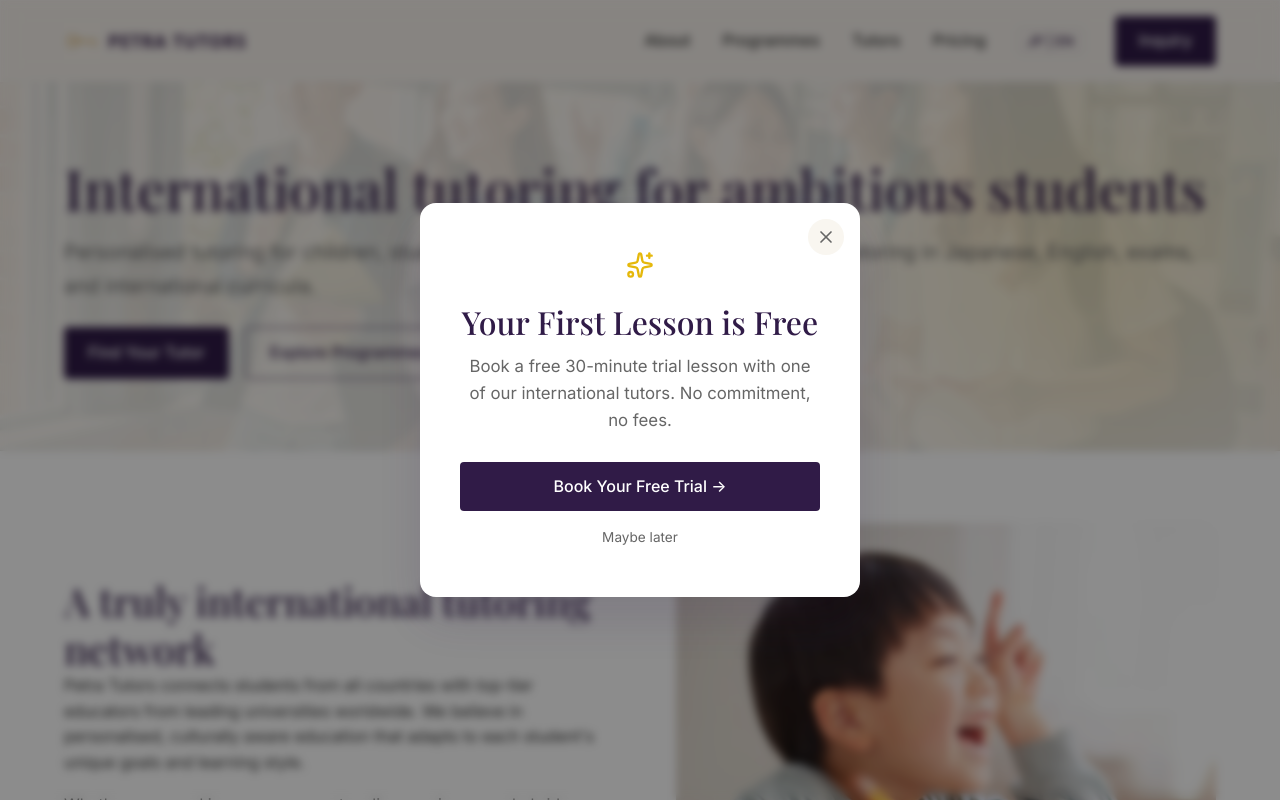
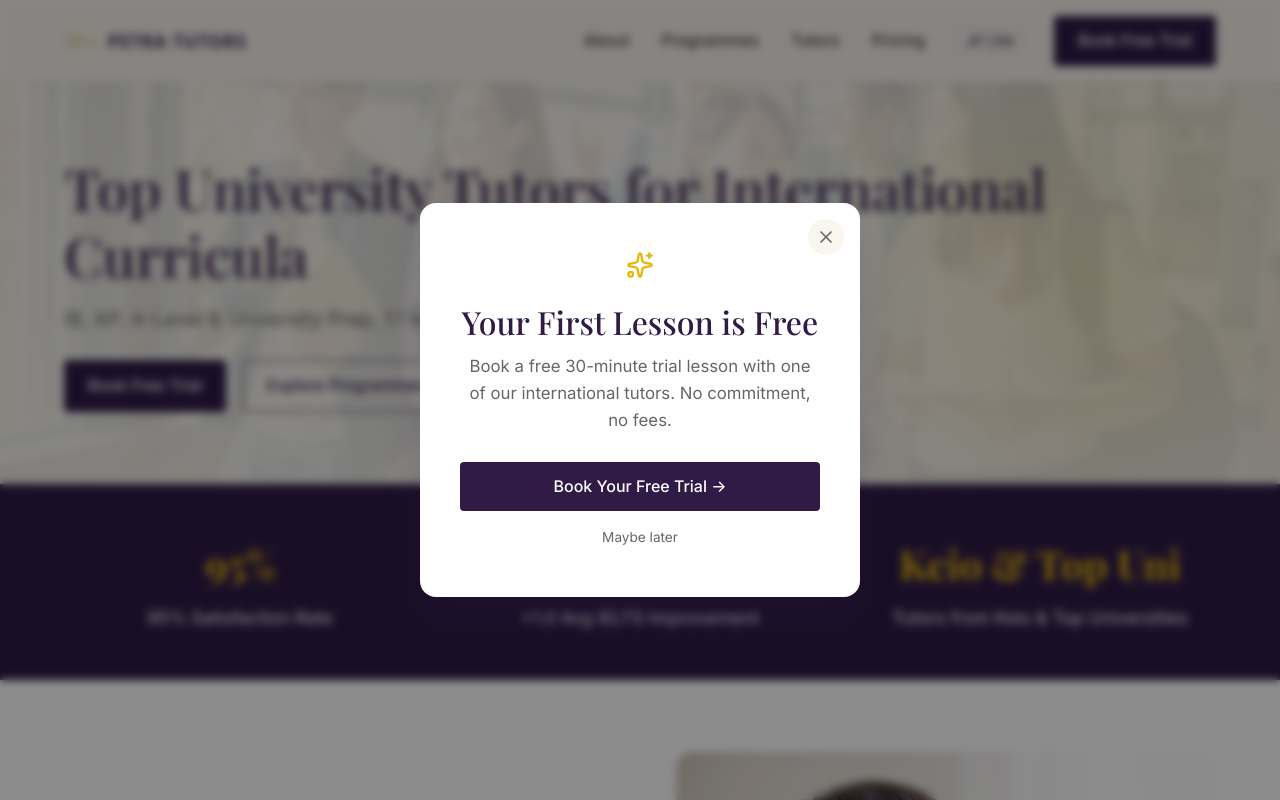
Before and after one commit to petratutorsadmin/petratutors, a React (Vite) app: page / in a window 1280 px wide. Shown: the top 800 px of the page. Built offline with nearby package versions, Linux system fonts and the light colour scheme; a web font is replaced by a local one.

Commit message:
feat: conversion optimization and clarity improvements

```diff
--- a/src/components/Footer.jsx
+++ b/src/components/Footer.jsx
@@ -30,7 +30,7 @@ export default function Footer() {
 
                 <div className={styles.contactCol}>
                     <h4 className={styles.colTitle}>{t('footer.contact')}</h4>
-                    <Link to="/inquiry" className={styles.link}>{t('footer.inquiry')}</Link>
+                    <Link to="/inquiry" className={`btn btn-primary ${styles.footerCta}`}>{t('footer.inquiry')}</Link>
                     <a href="mailto:admin@petratutors.com" className={styles.link}><Mail size={16} /> admin@petratutors.com</a>
                     <div className={styles.social}>
                         <a href="https://instagram.com/petratutors" target="_blank" rel="noopener noreferrer" aria-label="Instagram"><Instagram size={20} /></a>
--- a/src/components/Footer.module.css
+++ b/src/components/Footer.module.css
@@ -94,3 +94,15 @@
         gap: var(--space-lg);
     }
 }
+
+.footerCta {
+    background-color: var(--c-accent);
+    color: var(--c-navy);
+    margin-top: 0.5rem;
+    font-weight: 600;
+}
+
+.footerCta:hover {
+    background-color: var(--c-white);
+    color: var(--c-navy);
+}
--- a/src/locales/en.json
+++ b/src/locales/en.json
@@ -4,7 +4,7 @@
     "tutors": "Tutors",
     "pricing": "Pricing",
     "about": "About",
-    "inquiry": "Inquiry"
+    "inquiry": "Book Free Trial"
   },
   "footer": {
     "tagline": "International tutoring for ambitious students. Connecting globally minded learners with top-tier educators worldwide.",
@@ -15,12 +15,12 @@
     "pricing": "Pricing",
     "about": "About",
     "contact": "Contact",
-    "inquiry": "Submit Inquiry"
+    "inquiry": "Book Free Trial"
   },
   "home": {
-    "hero_title": "International tutoring for ambitious students",
-    "hero_subtitle": "Personalised tutoring for children, students, and professionals worldwide. Flexible tutoring in Japanese, English, exams, and international curricula.",
-    "cta_primary": "Find Your Tutor",
+    "hero_title": "Top University Tutors for International Curricula",
+    "hero_subtitle": "IB, AP, A-Level & University Prep. 1:1 lessons tailored to your goal.",
+    "cta_primary": "Book Free Trial",
     "cta_secondary": "Explore Programmes",
     "about_title": "A truly international tutoring network",
     "about_p1": "Petra Tutors connects students from all countries with top-tier educators from leading universities worldwide. We believe in personalised, culturally aware education that adapts to each student's unique goals and learning style.",
@@ -61,7 +61,11 @@
     "view_pricing": "View Full Pricing",
     "final_title": "Ready to achieve your goals?",
     "final_desc": "Connect with an international tutor today. We will reply with a recommended tutor and lesson plan.",
-    "final_cta": "Submit Inquiry"
+    "final_cta": "Book Free Trial",
+    "trust_stats_title": "Proven Results",
+    "trust_stats_1": "95% Satisfaction Rate",
+    "trust_stats_2": "+1.0 Avg IELTS Improvement",
+    "trust_stats_3": "Tutors from Keio & Top Universities"
   },
   "about": {
     "title": "About Petra Tutors",
@@ -185,8 +189,8 @@
     "contact": "Contact Us"
   },
   "inquiry": {
-    "title": "Let's start your journey",
-    "subtitle": "Tell us about your learning goals to book your free 30-minute trial lesson. We'll guide you through the next steps to finding the perfect international tutor.",
+    "title": "Book Your Free Trial",
+    "subtitle": "Free trial — no commitment. Tell us about your learning goals to get started.",
     "next_title": "What happens next?",
     "n1": "We review your inquiry and book your 30-min free trial.",
     "n2": "We'll send you a detailed form to confirm your availability and specific needs.",
@@ -213,7 +217,7 @@
     "subject_ph": "Ex. IB History, Business English, AP Maths",
     "goal": "Short Goal / Message",
     "goal_ph": "Briefly describe what you want to achieve or any specific tutor preferences...",
-    "submit": "Submit Inquiry",
+    "submit": "Book Free Trial",
     "success_title": "Inquiry Sent successfully!",
     "success_desc": "Thank you for reaching out to Petra Tutors. Our tutoring success team will review your inquiry and reply shortly with the next steps in our matching process.",
     "another": "Submit Another Inquiry",
--- a/src/locales/ja.json
+++ b/src/locales/ja.json
@@ -4,7 +4,7 @@
         "tutors": "講師紹介",
         "pricing": "料金",
         "about": "Petraについて",
-        "inquiry": "お問い合わせ"
+        "inquiry": "無料体験を予約する"
     },
     "footer": {
         "tagline": "幼児から大人のためのインターナショナルチュータリング。世界最高峰の教育者とグローバルマインドを持つ学習者を繋ぎます。",
@@ -15,12 +15,12 @@
         "pricing": "料金",
         "about": "Petraについて",
         "contact": "コンタクト",
-        "inquiry": "お問い合わせ"
+        "inquiry": "無料体験を予約する"
     },
     "home": {
-        "hero_title": "幼児から大人のためのインターナショナル指導",
-        "hero_subtitle": "子ども、学生、社会人のためのパーソナライズされた指導。日本語、英語、試験対策、国際カリキュラムに柔軟に対応します。",
-        "cta_primary": "講師を探す",
+        "hero_title": "英検・IELTSからインター・海外大進学まで",
+        "hero_subtitle": "IELTS・英検による英語力強化から、国際カリキュラム（IB/AP/A-Level）対策まで。目標に合わせた完全1:1指導。",
+        "cta_primary": "無料体験を予約する",
         "cta_secondary": "プログラムを見る",
         "about_title": "真にインターナショナルなチュータリングネットワーク",
         "about_p1": "Petra Tutorsは、世界中のトップクラスの教育者と学習者をつなぎます。一人ひとりの目標と学習スタイルに適応する、文化を意識した教育の力を信じています。",
@@ -61,7 +61,11 @@
         "view_pricing": "料金の詳細を見る",
         "final_title": "目標達成に向けてスタートしませんか？",
         "final_desc": "今すぐインターナショナルな講師と繋がりましょう。おすすめの講師と学習プランをご提案します。",
-        "final_cta": "お問い合わせ"
+        "final_cta": "無料体験を予約する",
+        "trust_stats_title": "確かな実績",
+        "trust_stats_1": "満足度 95% 以上",
+        "trust_stats_2": "IELTS 平均 +1.0 スコアアップ",
+        "trust_stats_3": "慶應・難関大在籍の講師陣"
     },
     "about": {
         "title": "Petra Tutors について",
@@ -185,8 +189,8 @@
         "contact": "お問い合わせ"
     },
     "inquiry": {
-        "title": "お問い合わせ",
-        "subtitle": "学習目標をお聞かせください。まずは30分間の無料体験レッスンをご案内します。その後、最適な講師を見つけるプロセスをサポートします。",
+        "title": "無料体験を予約する",
+        "subtitle": "30分の無料体験。費用・契約の縛りは一切ありません。まずは目標をお聞かせください。",
         "next_title": "今後の流れ",
         "n1": "内容を確認し、30分無料体験レッスンの日程を調整します。",
         "n2": "詳細な科目やスケジュールをお伺いするフォームをご案内します。",
@@ -213,7 +217,7 @@
         "subject_ph": "例：IB History、ビジネス英語、AP Math",
         "goal": "目標・メッセージ",
         "goal_ph": "達成したいことや、希望する講師の条件などをご自由にお書きください...",
-        "submit": "送信する",
+        "submit": "無料体験を予約する",
         "success_title": "送信完了しました！",
         "success_desc": "Petra Tutorsへのお問い合わせありがとうございます。担当チームが内容を確認し、講師マッチングに向けた次のステップを近日中にご案内いたします。",
         "another": "新しくお問い合わせを送る",
--- a/src/pages/About.jsx
+++ b/src/pages/About.jsx
@@ -1,3 +1,4 @@
+import { Link } from 'react-router-dom';
 import { useTranslation } from 'react-i18next';
 import { Star, Target, CheckCircle, Globe2 } from 'lucide-react';
 import styles from './About.module.css';
@@ -58,6 +59,13 @@ export default function About() {
 
                 </div>
             </div>
+
+            <section className={styles.finalCta}>
+                <div className="container text-center animate-on-scroll">
+                    <h2 className="text-h2" style={{ marginBottom: '1.5rem' }}>{t('home.final_title')}</h2>
+                    <Link to="/inquiry" className="btn btn-primary">{t('home.cta_primary')}</Link>
+                </div>
+            </section>
         </>
     );
 }
--- a/src/pages/Home.jsx
+++ b/src/pages/Home.jsx
@@ -20,6 +20,26 @@ export default function Home() {
                     <div className={styles.heroCtas}>
                         <Link to="/inquiry" className="btn btn-primary">{t('home.cta_primary')}</Link>
                         <Link to="/programs" className="btn btn-secondary">{t('home.cta_secondary')}</Link>
+                    </div>
+                </div>
+            </section>
+
+            {/* Trust Stats Section */}
+            <section className={styles.trustStats}>
+                <div className="container">
+                    <div className={styles.statsGrid}>
+                        <div className={`${styles.statItem} animate-on-scroll`} style={{ animationDelay: '0.1s' }}>
+                            <div className={styles.statValue}>95%</div>
+                            <div className={styles.statLabel}>{t('home.trust_stats_1')}</div>
+                        </div>
+                        <div className={`${styles.statItem} animate-on-scroll`} style={{ animationDelay: '0.2s' }}>
+                            <div className={styles.statValue}>+1.0</div>
+                            <div className={styles.statLabel}>{t('home.trust_stats_2')}</div>
+                        </div>
+                        <div className={`${styles.statItem} animate-on-scroll`} style={{ animationDelay: '0.3s' }}>
+                            <div className={styles.statValue}>Keio & Top Uni</div>
+                            <div className={styles.statLabel}>{t('home.trust_stats_3')}</div>
+                        </div>
                     </div>
                 </div>
             </section>
@@ -74,6 +94,9 @@ export default function Home() {
                             <p>{t('home.prog_intl_desc')}</p>
                         </div>
                     </div>
+                    <div className="text-center" style={{ marginTop: '3rem' }}>
+                        <Link to="/inquiry" className="btn btn-primary">{t('home.cta_primary')}</Link>
+                    </div>
                 </div>
             </section>
 
@@ -111,6 +134,9 @@ export default function Home() {
                             <h3 className="text-h4">{t('home.step3_title')}</h3>
                             <p>{t('home.step3_desc')}</p>
                         </div>
+                    </div>
+                    <div className="text-center" style={{ marginTop: '3rem' }}>
+                        <Link to="/inquiry" className="btn btn-primary">{t('home.cta_primary')}</Link>
                     </div>
                 </div>
             </section>
--- a/src/pages/Home.module.css
+++ b/src/pages/Home.module.css
@@ -304,3 +304,47 @@
         flex-direction: column;
     }
 }
+
+/* Trust Stats Section */
+.trustStats {
+    background-color: var(--c-navy);
+    color: var(--c-white);
+    padding: var(--space-lg) 0;
+}
+
+.statsGrid {
+    display: grid;
+    grid-template-columns: repeat(3, 1fr);
+    gap: var(--space-lg);
+    text-align: center;
+}
+
+.statItem {
+    display: flex;
+    flex-direction: column;
+    gap: 0.5rem;
+}
+
+.statValue {
+    font-size: 2.5rem;
+    font-weight: 700;
+    color: var(--c-accent);
+    font-family: var(--font-serif);
+}
+
+.statLabel {
+    font-size: 1.1rem;
+    font-weight: 500;
+    opacity: 0.9;
+}
+
+@media (max-width: 768px) {
+    .statsGrid {
+        grid-template-columns: 1fr;
+        gap: var(--space-md);
+    }
+
+    .statValue {
+        font-size: 2rem;
+    }
+}
--- a/src/pages/Inquiry.jsx
+++ b/src/pages/Inquiry.jsx
@@ -39,49 +39,19 @@ export default function Inquiry() {
 
                 {/* Form Column */}
                 <div className={`${styles.formCol} animate-on-scroll`} style={{ animationDelay: '0.2s' }}>
+                    <div className={styles.formHeader}>
+                        <h2 className="text-h3">Free trial — no commitment</h2>
+                        <p>Complete this quick form to get started.</p>
+                    </div>
                     <form className={`glass-card ${styles.formCard}`} onSubmit={handleSubmit}>
-                        <h3 className="text-h3" style={{ marginBottom: '1.5rem' }}>Contact Information</h3>
-                        <div className={styles.formRow}>
                         <div className={styles.formGroup}>
                             <label htmlFor="name">{t('inquiry.name')}</label>
                             <input type="text" id="name" name="name" required placeholder={t('inquiry.name_ph')} />
                         </div>
-                        </div>
 
-                        <div className={styles.formRow}>
                         <div className={styles.formGroup}>
                             <label htmlFor="contact">{t('inquiry.contact')}</label>
                             <input type="text" id="contact" name="contact" required placeholder={t('inquiry.contact_ph')} />
-                            </div>
-                            <div className={styles.formGroup}>
-                                <label htmlFor="location">{t('inquiry.location')}</label>
-                                <input type="text" id="location" name="location" required placeholder={t('inquiry.location_ph')} />
-                            </div>
-                        </div>
-
-                        <h3 className="text-h3" style={{ marginBottom: '1.5rem', marginTop: '2rem' }}>Learning Needs</h3>
-
-                        <div className={styles.formRow}>
-                            <div className={styles.formGroup}>
-                                <label htmlFor="ageGroup">{t('inquiry.age')}</label>
-                                <select id="ageGroup" name="ageGroup" required defaultValue="">
-                                    <option value="" disabled>{t('inquiry.age_ph')}</option>
-                                    <option value="children">{t('inquiry.a1')}</option>
-                                    <option value="teens">{t('inquiry.a2')}</option>
-                                    <option value="university">{t('inquiry.a3')}</option>
-                                    <option value="adults">{t('inquiry.a4')}</option>
-                                </select>
-                            </div>
-                            <div className={styles.formGroup}>
-                                <label htmlFor="frequency">{t('inquiry.freq')}</label>
-                                <select id="frequency" name="frequency" required defaultValue="">
-                                    <option value="" disabled>{t('inquiry.freq_ph')}</option>
-                                    <option value="1x">{t('inquiry.f1')}</option>
-                                    <option value="2x">{t('inquiry.f2')}</option>
-                                    <option value="intensive">{t('inquiry.f3')}</option>
-                                    <option value="flexible">{t('inquiry.f4')}</option>
-                                </select>
-                            </div>
                         </div>
 
                         <div className={styles.formGroup}>
@@ -94,7 +64,7 @@ export default function Inquiry() {
                             <textarea
                                 id="goal"
                                 name="goal"
-                                rows="4"
+                                rows="5"
                                 required
                                 placeholder={t('inquiry.goal_ph')}
                             ></textarea>
--- a/src/pages/Inquiry.module.css
+++ b/src/pages/Inquiry.module.css
@@ -8,6 +8,11 @@
 .infoCol {
     position: sticky;
     top: 100px;
+}
+
+.formHeader {
+    margin-bottom: 2rem;
+    text-align: center;
 }
 
 .friendlyNote {
@@ -25,14 +30,24 @@
     gap: 0.5rem;
 }
 
+.reassuranceText {
+    margin-top: 1.5rem;
+    font-style: italic;
+    opacity: 0.9;
+}
+
+.formHeader h2 {
+    color: var(--c-navy);
+    margin-bottom: 0.5rem;
+}
+
+.formHeader p {
+    color: var(--c-text-light);
+    font-size: 1.1rem;
+}
+
 .formCard {
     padding: var(--space-lg);
-}
-
-.formRow {
-    display: grid;
-    grid-template-columns: 1fr 1fr;
-    gap: var(--space-md);
 }
 
 .formGroup {
--- a/src/pages/Tutors.jsx
+++ b/src/pages/Tutors.jsx
@@ -33,18 +33,6 @@ const TUTORS = [
         image: '/images/tutors/tutor-5.png'
     },
     {
-        id: 'tutor-1',
-        name: 'Frandonna Kegan Yongparte',
-        university: 'Keio University, Economics',
-        subjects: ['English Conversation', 'Academic English', 'University preparation', 'IELTS', 'Eiken', 'TOEIC', 'TOEFL', 'Interview preparation'],
-        targetAges: ['Preschool', 'Elementary', 'Junior high', 'High school'],
-        languages: ['English'],
-        intro: 'Economics student at Keio University with experience helping professionals improve English communication for work.',
-        strengths: ['Exam Prep', 'Interviewing'],
-        format: ['Online', 'In-Person'],
-        image: null
-    },
-    {
         id: 'tutor-2',
         name: 'Ronan Daly Inagaki',
         university: 'Eindhoven University of Technology, Mechanical Engineering',
@@ -57,18 +45,6 @@ const TUTORS = [
         image: '/images/tutors/tutor-2.png'
     },
     {
-        id: 'tutor-3',
-        name: 'Cian Alexander Forsyth',
-        university: 'The University of Hong Kong, Economics and Finance',
-        subjects: ['English conversation', 'Academic English', 'IB subjects', 'Essay writing'],
-        targetAges: ['Elementary', 'Junior high', 'High school'],
-        languages: ['English'],
-        intro: 'Economics and finance student at HKU supporting IB students and academic writing development.',
-        strengths: ['Academic Writing', 'IB Curriculum'],
-        format: ['Online'],
-        image: null
-    },
-    {
         id: 'tutor-6',
         name: 'Ulemj Batzorig',
         university: 'Keio University, PEARL (Economics)',
@@ -79,30 +55,6 @@ const TUTORS = [
         strengths: ['Exam Prep', 'TESOL Certified'],
         format: ['Online', 'In-Person'],
         image: '/images/tutors/tutor-6.png'
-    },
-    {
-        id: 'tutor-7',
-        name: 'Michael MacNamara',
-        university: 'University of Tokyo, PEAK (East Asian Studies)',
-        subjects: ['English Conversation', 'IB subjects', 'GCSE subjects', 'A-Level subjects', 'University preparation', 'IELTS', 'TOEFL', 'Interview preparation'],
-        targetAges: ['Preschool', 'Elementary', 'Junior high', 'High school', 'University'],
-        languages: ['English'],
-        intro: 'East Asian Studies student at the University of Tokyo with nearly 4 years of teaching experience, specialising in IB, GCSE, and A-Level curricula.',
-        strengths: ['IB & A-Level', 'Interview Prep'],
-        format: ['Online', 'In-Person'],
-        image: null
-    },
-    {
-        id: 'tutor-8',
-        name: 'Minh To',
-        university: 'Keio University, PEARL (Economics)',
-        subjects: ['English Conversation', 'Academic English', 'University preparation', 'Essay writing', 'IELTS', 'TOEIC', 'TOEFL', 'Interview preparation', 'College consulting'],
-        targetAges: ['Preschool', 'Elementary', 'Junior high', 'High school'],
-        languages: ['English'],
-        intro: 'Economics student at Keio with extensive college consulting experience, guiding students through applications to top universities abroad.',
-        strengths: ['College Consulting', 'Essay Writing'],
-        format: ['Online', 'In-Person'],
-        image: null
     }
 ];
 
```
Lines whose indentation alone changed are shown as unchanged.
